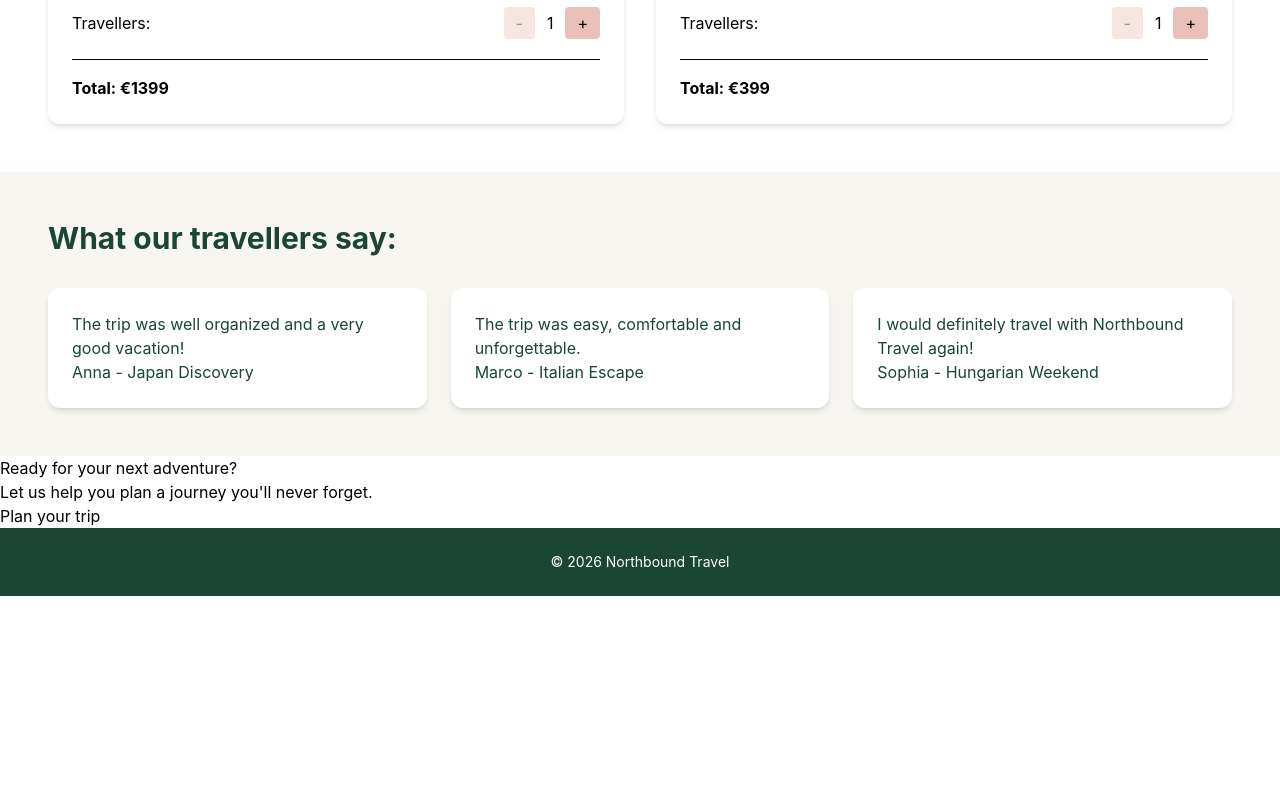
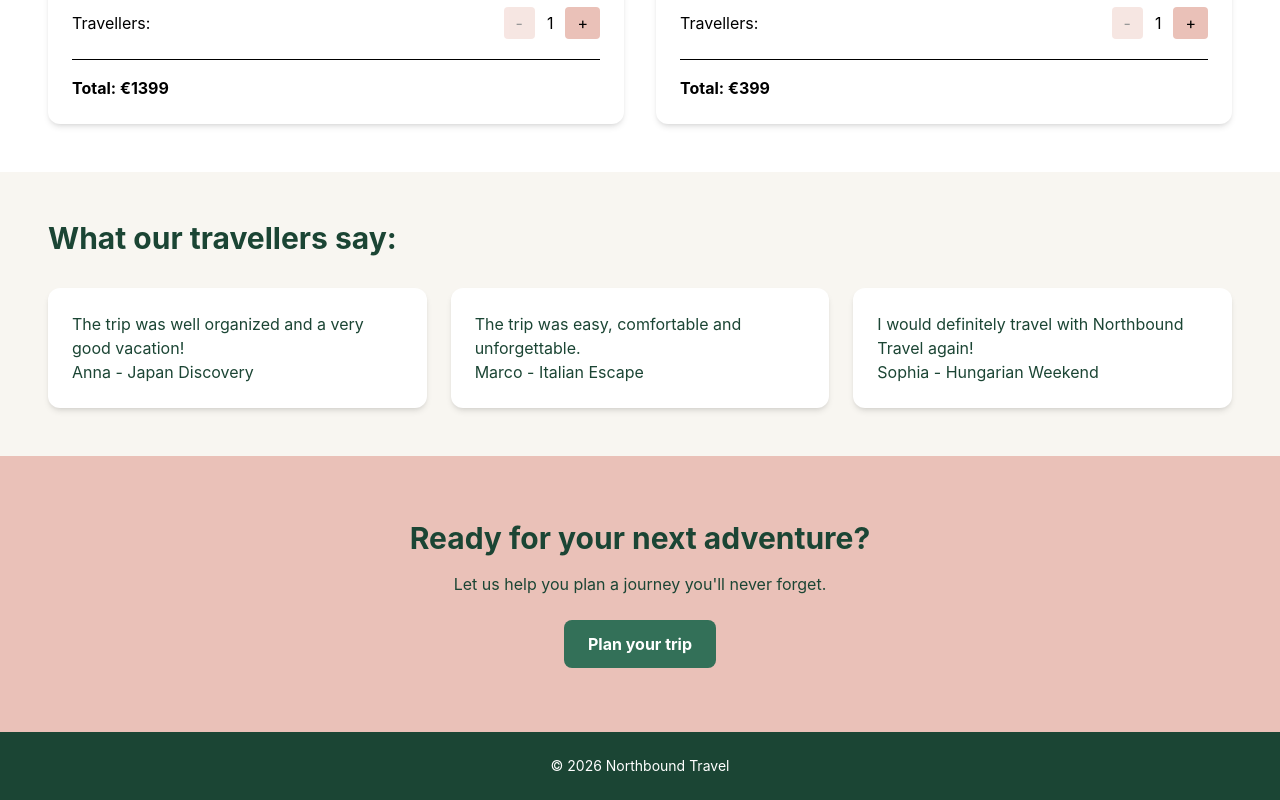
Before and after one commit to AimFake/travel-agency, a React (Vite) app in the folder react-app/: page / in a window 1280 px wide. Shown: the part 1384-2184 px from the top of the page. Before the commit the page ends 1980 px from the top, so only its background shows below. Built offline with nearby package versions, Linux system fonts and the light colour scheme.

Commit message:
Style plan section with Tailwind CSS

```diff
--- a/react-app/src/Components/Plan.jsx
+++ b/react-app/src/Components/Plan.jsx
@@ -1,11 +1,25 @@
 function Plan() {
-    return (
-        <section id="plan">
-            <h2>Ready for your next adventure?</h2>
-            <p>Let us help you plan a journey you'll never forget.</p>
-            <a href="mailto:hello@northboundtravel.com">Plan your trip</a>
-        </section>
-    );
+  return (
+    <section
+      id="plan"
+      className="bg-[#eac1b8] px-4 py-12 text-center text-[#1b4534] md:px-12 md:py-16"
+    >
+      <h2 className="text-3xl font-bold">
+        Ready for your next adventure?
+      </h2>
+
+      <p className="mt-4">
+        Let us help you plan a journey you'll never forget.
+      </p>
+
+      <a
+        href="mailto:hello@northboundtravel.com"
+        className="mt-6 inline-block rounded-lg bg-[#337058] px-6 py-3 font-bold text-white hover:opacity-80"
+      >
+        Plan your trip
+      </a>
+    </section>
+  );
 }
 
 export default Plan;
```
